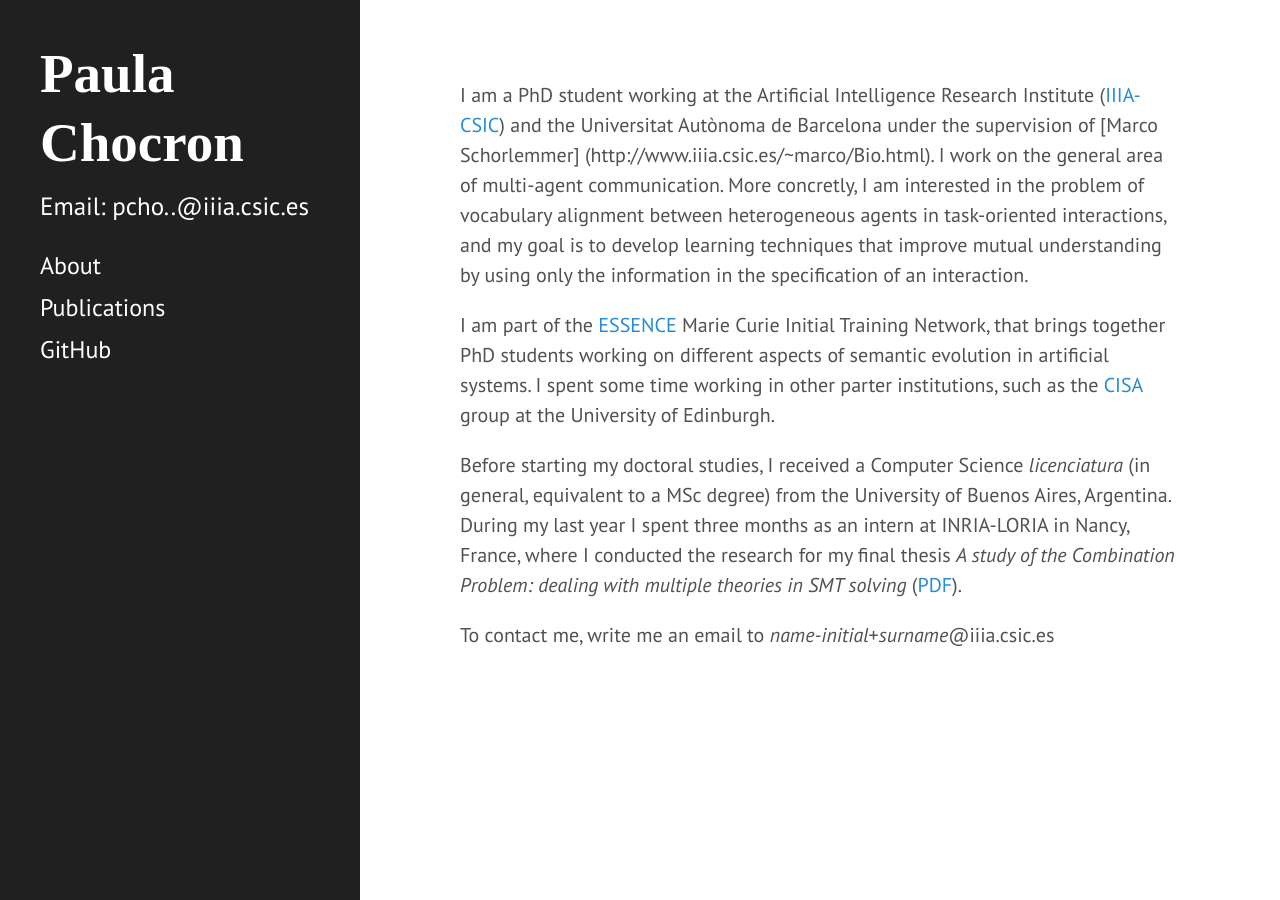
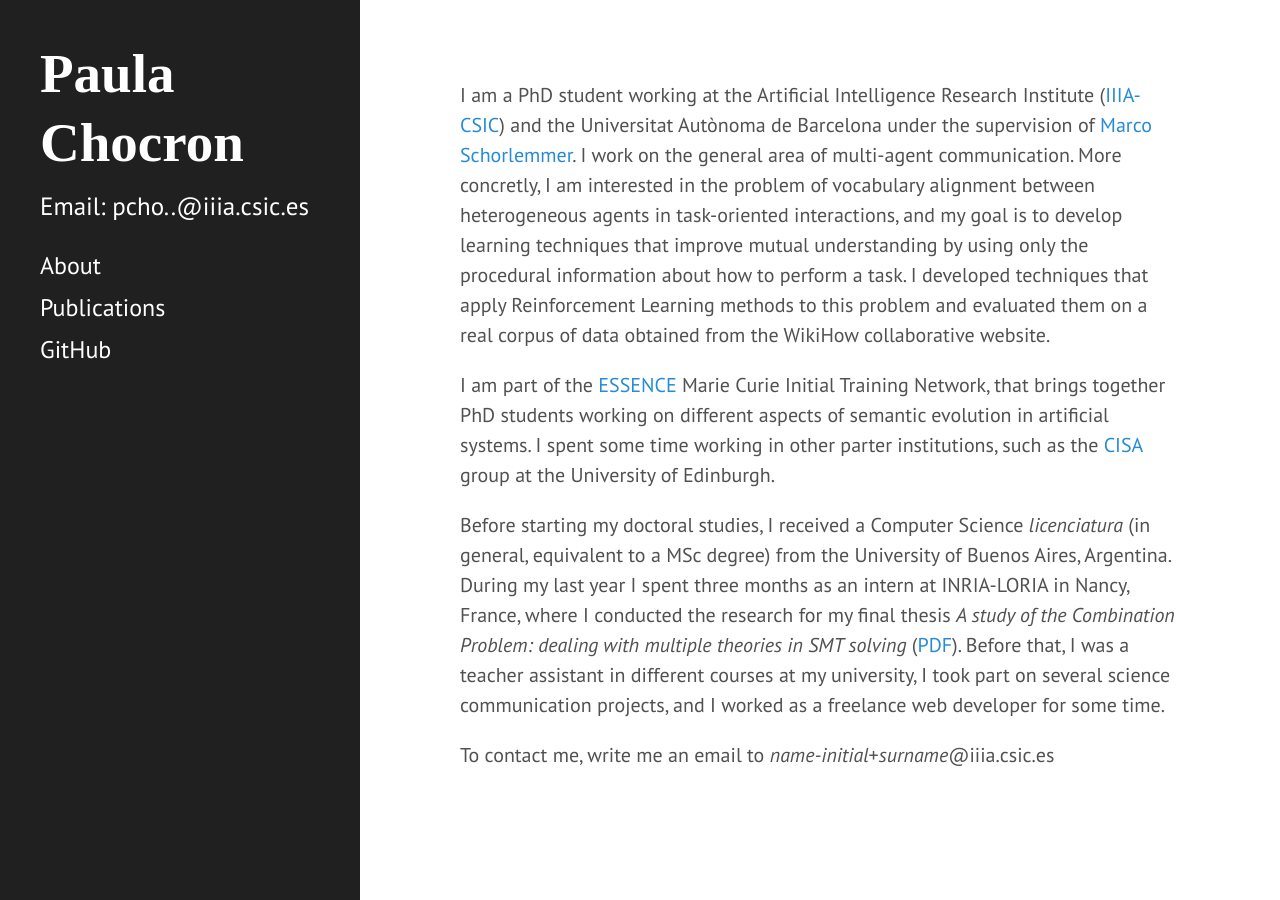
Before and after one commit to paulachocron/paulachocron.github.io, a Jekyll site: the page built from index.md, in a window 1280 px wide. Built offline with Jekyll 4.4.1, drawn with Linux system fonts in a browser that asks for light colours; Markdown is read by kramdown in place of the engine named in the settings.

Commit message:
previous work

```diff
--- a/index.md
+++ b/index.md
@@ -3,11 +3,11 @@ layout: default
 title: Home
 ---
 
-I am a PhD student working at the Artificial Intelligence Research Institute ([IIIA-CSIC](https://www.iiia.csic.es/)) and the Universitat Autònoma de Barcelona under the supervision of [Marco Schorlemmer] (http://www.iiia.csic.es/~marco/Bio.html). I work on the general area of multi-agent communication. More concretly, I am interested in the problem of vocabulary alignment between heterogeneous agents in task-oriented interactions, and my goal is to develop learning techniques that improve mutual understanding by using only the information in the specification of an interaction.
+I am a PhD student working at the Artificial Intelligence Research Institute ([IIIA-CSIC](https://www.iiia.csic.es/)) and the Universitat Autònoma de Barcelona under the supervision of [Marco Schorlemmer](http://www.iiia.csic.es/~marco/Bio.html). I work on the general area of multi-agent communication. More concretly, I am interested in the problem of vocabulary alignment between heterogeneous agents in task-oriented interactions, and my goal is to develop learning techniques that improve mutual understanding by using only the procedural information about how to perform a task. I developed techniques that apply Reinforcement Learning methods to this problem and evaluated them on a real corpus of data obtained from the WikiHow collaborative website.
 
 I am part of the [ESSENCE](https://www.essence-network.com/) Marie Curie Initial Training Network, that brings together PhD students working on different aspects of semantic evolution in artificial systems. I spent some time working in other parter institutions, such as the [CISA](http://web.inf.ed.ac.uk/cisa) group at the University of Edinburgh.
 
-Before starting my doctoral studies, I received a Computer Science *licenciatura* (in general, equivalent to a MSc degree) from the University of Buenos Aires, Argentina. During my last year I spent three months as an intern at INRIA-LORIA in Nancy, France, where I conducted the research for my final thesis *A study of the Combination Problem: dealing with multiple theories in SMT solving* ([PDF](https://www.dc.uba.ar/inv/tesis/licenciatura/2014/chocron.pdf)).
+Before starting my doctoral studies, I received a Computer Science *licenciatura* (in general, equivalent to a MSc degree) from the University of Buenos Aires, Argentina. During my last year I spent three months as an intern at INRIA-LORIA in Nancy, France, where I conducted the research for my final thesis *A study of the Combination Problem: dealing with multiple theories in SMT solving* ([PDF](https://www.dc.uba.ar/inv/tesis/licenciatura/2014/chocron.pdf)). Before that, I was a teacher assistant in different courses at my university, I took part on several science communication projects, and I worked as a freelance web developer for some time.
 
 
 
```
